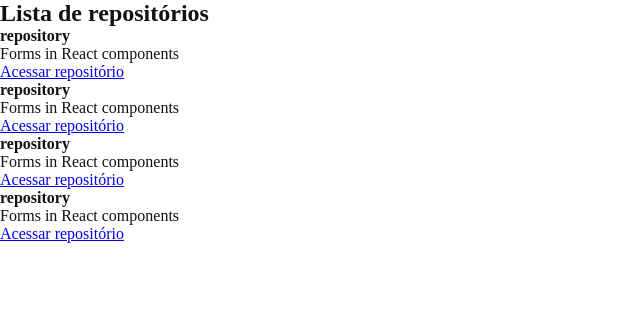
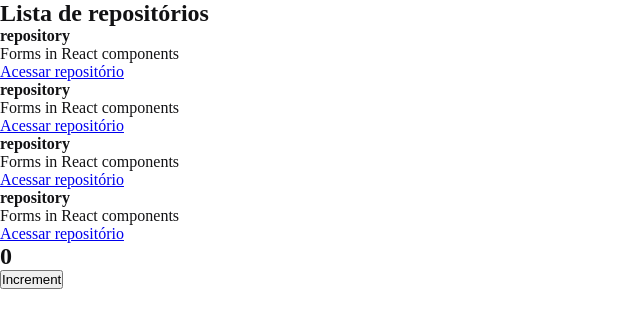
Before and after one commit to Nickithine/React-Ignite-Rocketseat, a React app in the folder 01-github-explorer/: page / in a window 1280 px wide. Shown: the top 328 px of the page, without its empty margins (0-640 px from the left). Built offline with nearby package versions, Linux system fonts and the light colour scheme.

Commit message:
feat: Entendendo conceitos de estado com hook useState

```diff
--- a/01-github-explorer/src/App.jsx
+++ b/01-github-explorer/src/App.jsx
@@ -1,6 +1,12 @@
+import { Counter } from './components/Counter';
 import { RepositoryList } from './components/RepositoryList';
 import './styles/global.scss';
 
 export function App() {
-  return <RepositoryList />
+  return(
+    <>
+      <RepositoryList />
+      <Counter />
+    </>
+  );
 }
--- /dev/null
+++ b/01-github-explorer/src/components/Counter.jsx
@@ -0,0 +1,16 @@
+import { useState } from "react";
+
+export function Counter() {
+  const [ counter, setCounter] = useState(0);
+
+  function increment() {
+    setCounter(counter + 1);
+  }
+
+  return (
+    <div>
+      <h2>{ counter }</h2>
+      <button type="button" onClick={ increment }>Increment</button>
+    </div>
+  );
+}
```
